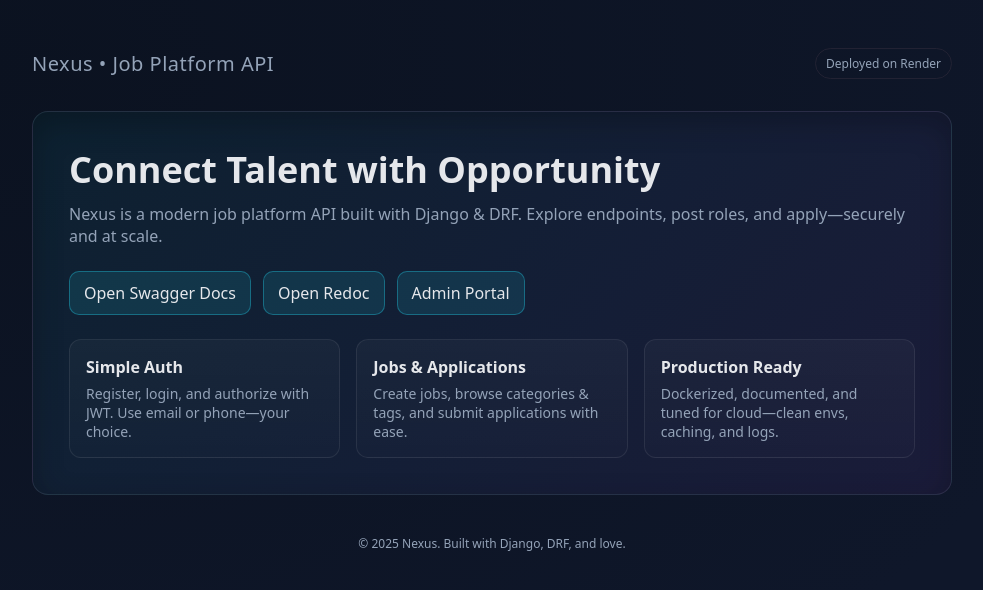
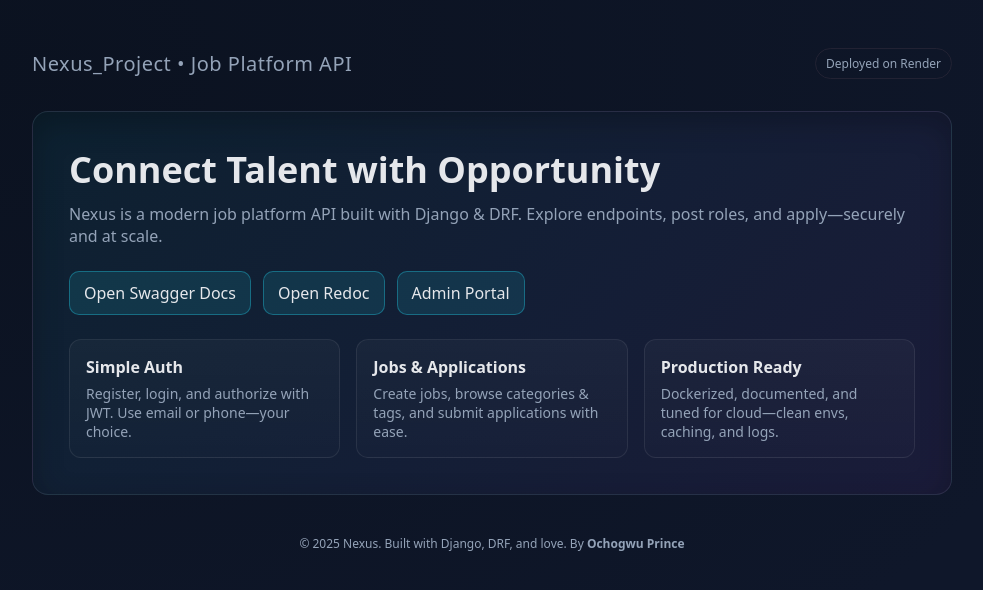
Before and after one commit to ochogwuprince92/alx-project-nexus, a Django app: page / in a window 1280 px wide. Shown: the top 590 px of the page, without its empty margins (148-1131 px from the left). Run offline with Django 4.2, Linux system fonts and the light colour scheme; parts of the project's set-up code (start-up, migrations or seed data) failed here and were passed over.

Commit message:
Update Workflows

```diff
--- a/templates/index.html
+++ b/templates/index.html
@@ -30,7 +30,7 @@
 <body>
   <div class="container">
     <header>
-      <div class="brand">Nexus • Job Platform API</div>
+      <div class="brand">Nexus_Project • Job Platform API</div>
       <span class="pill">Deployed on Render</span>
     </header>
 
@@ -59,7 +59,7 @@
     </section>
 
     <footer>
-      <p>© {{ year|default:2025 }} Nexus. Built with Django, DRF, and love.</p>
+      <p>© {{ year|default:2025 }} Nexus. Built with Django, DRF, and love. By <strong>Ochogwu Prince</strong></p>
     </footer>
   </div>
 </body>
```
